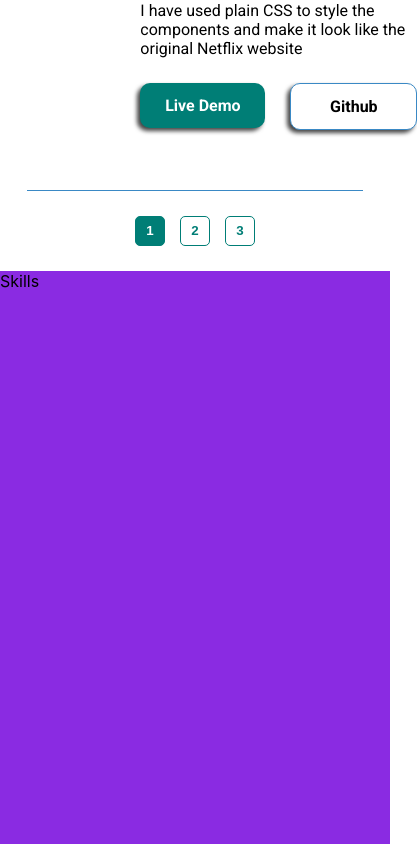
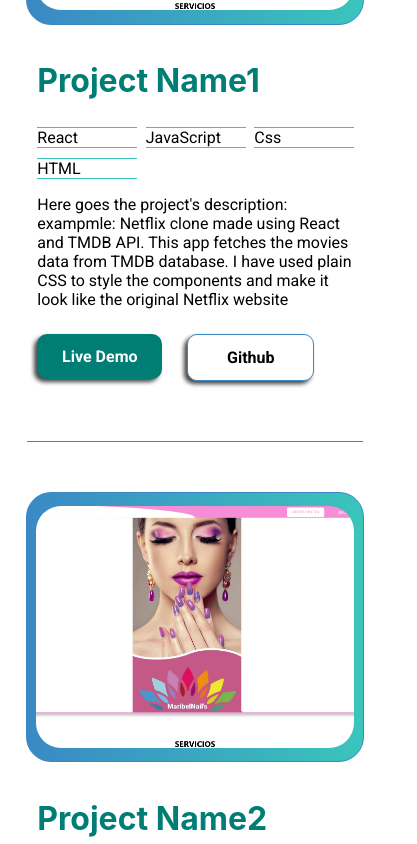
Before and after one commit to bavicente9/portfolio, a React (Create React App) app: page / in a window 390 px wide. Shown: the part 980-1824 px from the top of the page, 417 px wide, since content can reach past the window. Built offline with nearby package versions, Linux system fonts and the light colour scheme.

Commit message:
functionality and responsive layout

```diff
--- a/src/components/projects/Projects.css
+++ b/src/components/projects/Projects.css
@@ -1,3 +1,10 @@
+.projects h1{
+    color: var(--DarkBlue);
+    text-transform: uppercase;
+    text-align: center;
+    font-size: 2rem;
+    margin-bottom: 50px;
+}
 .projects__container {
     padding: 0 var(--GeneralMarginWidth);
 }
@@ -5,14 +12,17 @@
 .projects__cardsContainer {
     display: flex;
     flex-direction: column;
+    animation: pagesAnimation 0.34s cubic-bezier(.9,.03,.69,.22);
 }
 
-.projects h1{
-    color: var(--DarkBlue);
-    text-transform: uppercase;
-    text-align: center;
-    font-size: 2rem;
-    margin-bottom: 50px;
+@keyframes pagesAnimation {
+    0%{
+        opacity: 0;
+    }
+
+    100%{
+        opacity: 1;
+    }
 }
 
 /*card*/
@@ -53,7 +63,7 @@
 
 .projects__cardInfo h2 {
     font-size: 2rem;
-    color: var(--Cyan);
+    color: var(--DarkCyan);
     text-transform: capitalize;
 }
 
@@ -61,8 +71,8 @@
     list-style: none;
     padding: 0;
     display: grid;
-    grid-template-columns: repeat(auto-fit, minmax(100px, -webkit-max-content));
-    grid-template-columns: repeat(auto-fit, minmax(100px, max-content));
+    grid-template-columns: repeat(auto-fit, minmax(90px, -webkit-max-content));
+    grid-template-columns: repeat(auto-fit, minmax(90px, max-content));
     grid-template-rows: repeat(auto-fill, 1fr);
     gap: 10px;
 
@@ -76,6 +86,8 @@
 
     font-family: 'Roboto', sans-serif;
     font-size: 1rem;
+
+    text-transform: capitalize;
 }
 
 .projects__cardInfo p {
@@ -106,7 +118,7 @@
 }
 
 
-/*Finish card*/
+/*pages buttons*/
 
 
 .projects__nav{
@@ -140,3 +152,21 @@
 .projects__navButton--selected:hover{
     background:var(--DarkCyan);
 }
+
+@media (max-width:930px) {
+        .projects__card{
+            display: flex;
+            flex-direction: column;
+        }
+
+        .projects__cardImage{
+            aspect-ratio: 5/4;
+
+            width: 100%;
+            max-width:500px ;
+        }
+        .projects__cardInfo{
+            max-width: 500px;
+        }
+
+}
--- a/src/components/projects/Projects.js
+++ b/src/components/projects/Projects.js
@@ -1,44 +1,87 @@
+import { useEffect, useState } from 'react'
 import './Projects.css'
+import projectsInfo from './ProjectsInfo.json'
+
+
+
+//return each card with its info according to the json
+const generateCards = (page, infoJson) => {
+    let cardsComponents = []
+    for (let i = (page * 3 - 3); i < (page * 3); i++) {
+        const item = infoJson[i]
+        //check if there is not more items
+        if (typeof item === 'undefined') break
+
+        cardsComponents.push(
+            <div key={i} className='projects__card'>
+                <div className='projects__cardImage'>
+                    <img alt='' src={item.image} />
+                </div>
+                <div className='projects__cardInfo'>
+                    <h2>{item.name}</h2>
+                    <ul className='projects__cardInfoTechnologies'>
+                        {item.technologies.map((tech, index) => <li key={index}>{tech}</li>)}
+                    </ul>
+                    <p>{item.description}</p>
+                    <nav className='projects__cardButtons' aria-label='project links'>
+                        <a className='button' href={item.link_liveDemo} target="_blank">Live Demo</a>
+                        <a className='button button--white' href={item.link_github} target="_blank">Github</a>
+                    </nav>
+                </div>
+            </div>
+        )
+    }
+    return (<>{cardsComponents}</>)
+
+}
+
+const generateNavButtons = (infoJson, handleChangePage) => {
+    let buttonsComponents = []
+    const nButtons = Math.ceil(infoJson.length / 3)
+
+    //change the page and the button's state
+
+
+    for (let i = 1; i <= nButtons; i++) {
+        buttonsComponents.push(
+            <button key={i} id={`projects__navButton${i}`} className='projects__navButton ' onClick={(e) => { handleChangePage(e.target.value) }} value={i}>{i}</button>
+        )
+    }
+
+    return (<>{buttonsComponents}</>)
+}
 
 
 export const Projects = () => {
+    const [page, setPage] = useState(1)
+    const [btnSelected, setBtnSelected] = useState(1)
+
+    //togle the class projects__navButton--selected
+    useEffect(() => {
+        let prevButtonSelected = document.getElementsByClassName('projects__navButton--selected')
+        let currentButtonSelected = document.getElementById(`projects__navButton${btnSelected}`)
+        if (typeof prevButtonSelected[0] !== 'undefined') {
+            prevButtonSelected[0].classList.remove('projects__navButton--selected')
+        }
+        currentButtonSelected.classList.add('projects__navButton--selected')
+    }, [btnSelected])
+
+
+    const handleChangePage = (value) => {
+        setPage(value)
+        setBtnSelected(value)
+        document.getElementById('projects').scrollIntoView()
+    }
 
     return (
         <section aria-label='projects' id='projects' className='projects'>
             <h1>Projects</h1>
             <div className='projects__container'>
-                <div className='projects__cardsContainer'>
-
-                    <div className='projects__card'>
-                        <div className='projects__cardImage'>
-                            <img alt='' src='./images/maribelnails.png' />
-                        </div>
-                        <div className='projects__cardInfo'>
-                            <h2>project name</h2>
-                            <ul className='projects__cardInfoTechnologies'>
-                                <li>react</li>
-                                <li>JavaScript</li>
-                                <li>Css</li>
-                                <li>HTML</li>
-                            </ul>
-                            <p>Here goes the project's description: exampmle: Netflix clone made using React and TMDB API.
-                                This app fetches the movies data from TMDB database. I have used plain CSS to style the components
-                                and make it look like the original Netflix website
-                            </p>
-                            <div className='projects__cardButtons'>
-                                <a className='button' href=''>Live Demo</a>
-                                <a className='button button--white' href=''>Github</a>
-                            </div>
-                        </div>
-                    </div>
-
-
-
+                <div key={Math.random()} className='projects__cardsContainer'>
+                    {generateCards(page, projectsInfo)}
                 </div>
                 <nav className='projects__nav' aria-label='Projects pages'>
-                    <button className='projects__navButton projects__navButton--selected ' value={1}>1</button>
-                    <button className='projects__navButton ' value={2}>2</button>
-                    <button className='projects__navButton ' value={3}>3</button>
+                    {generateNavButtons(projectsInfo, handleChangePage)}
                 </nav>
             </div>
         </section>
--- /dev/null
+++ b/src/components/projects/ProjectsInfo.json
@@ -0,0 +1,106 @@
+[
+    {
+        "name": "project Name1",
+        "image": "./images/maribelnails.png",
+        "technologies": [
+            "React",
+            "JavaScript",
+            "Css",
+            "HTML"
+        ],
+        "description": "Here goes the project's description: exampmle: Netflix clone made using React and TMDB API. This app fetches the movies data from TMDB database. I have used plain CSS to style the components and make it look like the original Netflix website",
+        "link_liveDemo": "https://github.com",
+        "link_github": "https://github.com"
+    },
+    {
+        "name": "project Name2",
+        "image": "./images/maribelnails.png",
+        "technologies": [
+            "React",
+            "JavaScript",
+            "Css",
+            "HTML"
+        ],
+        "description": "Here goes the project's description: exampmle: Netflix clone made using React and TMDB API. This app fetches the movies data from TMDB database. I have used plain CSS to style the components and make it look like the original Netflix website",
+        "link_liveDemo": "https://github.com",
+        "link_github": "https://github.com"
+    },
+    {
+        "name": "project Name3",
+        "image": "./images/maribelnails.png",
+        "technologies": [
+            "React",
+            "JavaScript",
+            "Css",
+            "HTML"
+        ],
+        "description": "Here goes the project's description: exampmle: Netflix clone made using React and TMDB API. This app fetches the movies data from TMDB database. I have used plain CSS to style the components and make it look like the original Netflix website",
+        "link_liveDemo": "https://github.com",
+        "link_github": "https://github.com"
+    }
+    ,{
+        "name": "project Name4",
+        "image": "./images/maribelnails.png",
+        "technologies": [
+            "React",
+            "JavaScript",
+            "Css",
+            "HTML"
+        ],
+        "description": "Here goes the project's description: exampmle: Netflix clone made using React and TMDB API. This app fetches the movies data from TMDB database. I have used plain CSS to style the components and make it look like the original Netflix website",
+        "link_liveDemo": "https://github.com",
+        "link_github": "https://github.com"
+    },
+    {
+        "name": "project Name5",
+        "image": "./images/maribelnails.png",
+        "technologies": [
+            "React",
+            "JavaScript",
+            "Css",
+            "HTML"
+        ],
+        "description": "Here goes the project's description: exampmle: Netflix clone made using React and TMDB API. This app fetches the movies data from TMDB database. I have used plain CSS to style the components and make it look like the original Netflix website",
+        "link_liveDemo": "https://github.com",
+        "link_github": "https://github.com"
+    },
+    {
+        "name": "project Name6",
+        "image": "./images/maribelnails.png",
+        "technologies": [
+            "React",
+            "JavaScript",
+            "Css",
+            "HTML"
+        ],
+        "description": "Here goes the project's description: exampmle: Netflix clone made using React and TMDB API. This app fetches the movies data from TMDB database. I have used plain CSS to style the components and make it look like the original Netflix website",
+        "link_liveDemo": "https://github.com",
+        "link_github": "https://github.com"
+    }
+    ,{
+        "name": "project Name7",
+        "image": "./images/maribelnails.png",
+        "technologies": [
+            "React",
+            "JavaScript",
+            "Css",
+            "HTML"
+        ],
+        "description": "Here goes the project's description: exampmle: Netflix clone made using React and TMDB API. This app fetches the movies data from TMDB database. I have used plain CSS to style the components and make it look like the original Netflix website",
+        "link_liveDemo": "https://github.com",
+        "link_github": "https://github.com"
+    },
+    {
+        "name": "project Name8",
+        "image": "./images/maribelnails.png",
+        "technologies": [
+            "React",
+            "JavaScript",
+            "Css",
+            "HTML"
+        ],
+        "description": "Here goes the project's description: exampmle: Netflix clone made using React and TMDB API. This app fetches the movies data from TMDB database. I have used plain CSS to style the components and make it look like the original Netflix website",
+        "link_liveDemo": "https://github.com",
+        "link_github": "https://github.com"
+    }
+]
```
Also changed, not shown: src/components/projects/card/card.css (deleted), src/components/projects/card/card.js (deleted), 1 other file (tests, documents, lock files or other folders).
